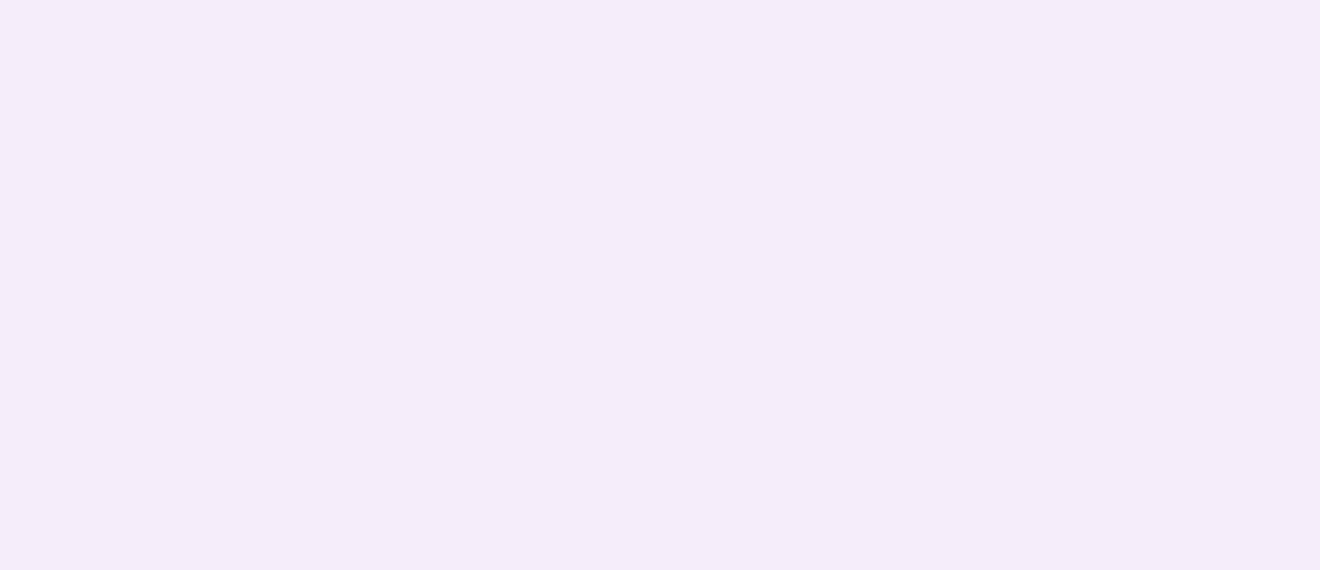
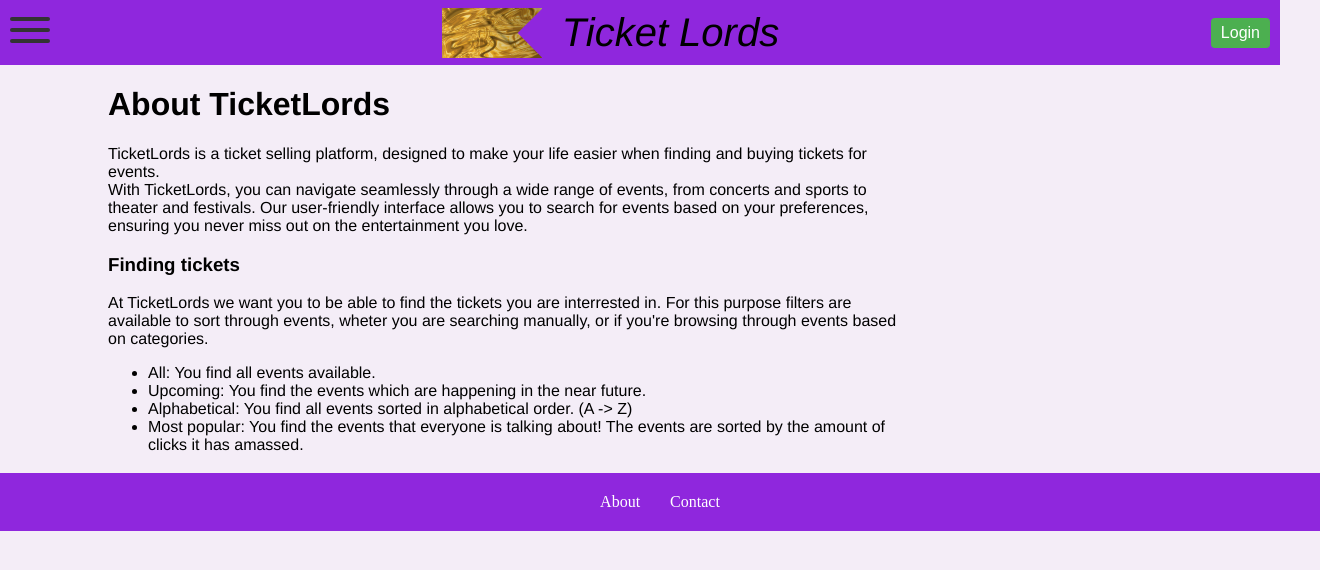
Before and after one commit to IDATA2301/idata2301-ticketlords-group4, a React (Vite) app: page /about-us in a window 1280 px wide. Before the commit this address had no page. Shown: the top 570 px of the page, 1320 px wide, since content can reach past the window. Built offline with nearby package versions, Linux system fonts and the light colour scheme.

Commit message:
Added about-us page. Need more work.

```diff
--- a/src/App.tsx
+++ b/src/App.tsx
@@ -8,6 +8,7 @@ import RegisterUserPage from "./pages/RegisterUserPage";
 import SearchPage from "./pages/SearchPage";
 import CategoryEventPage from "./pages/CategoryEventPage";
 import ContactPage from "./pages/ContactPage";
+import AboutPage from "./pages/AboutPage";
 
 
 function App() {
@@ -26,6 +27,7 @@ function App() {
           <Route path="login" element={<LoginPage />} />
           <Route path="user" element={<UserPage />} />
           <Route path="contact" element={<ContactPage />} />
+          <Route path="about-us" element={<AboutPage />} />
         </Route>
       </Routes>
     </BrowserRouter>
--- a/src/components/Layout.tsx
+++ b/src/components/Layout.tsx
@@ -86,7 +86,7 @@ export default function Layout() {
 
       {/* Footer */}
       <footer className="footer">
-        <Link to="/about">About</Link>
+        <Link to="/about-us">About</Link>
         <Link to="/contact">Contact</Link>
       </footer>
     </div>
--- /dev/null
+++ b/src/css/AboutPage.css
@@ -0,0 +1,16 @@
+.about-page * {
+  word-wrap: break-word;
+  font-family: "Franklin Gothic Medium", Arial, sans-serif;
+}
+
+.about-page {
+  display: flex;
+  justify-content: flex-start;
+  align-items: center;
+  margin-right: 200px;
+}
+
+.about-content {
+  max-width: 800px;
+  margin-left: 10%;
+}
--- /dev/null
+++ b/src/pages/AboutPage.tsx
@@ -0,0 +1,32 @@
+import "../css/AboutPage.css";
+
+export default function AboutPage() {
+
+  return (
+    <div className="about-page">
+      <div className="about-content">
+        <h1>About TicketLords</h1>
+        <p>TicketLords is a ticket selling platform, designed to make your life easier when finding and buying tickets for events.<br />
+          With TicketLords, you can navigate seamlessly through a wide range of events, from concerts and sports to theater and festivals.
+          Our user-friendly interface allows you to search for events based on your preferences, ensuring you never miss out on the entertainment you love.<br />
+        </p>
+
+        <h3>Finding tickets</h3>
+        <p>At TicketLords we want you to be able to find the tickets you are interrested in. For this purpose filters are available
+          to sort through events, wheter you are searching manually, or if you're browsing through events based on categories.<br />
+        </p>
+        <ul>
+          <li>All: You find all events available.</li>
+          <li>Upcoming: You find the events which are happening in the near future.</li>
+          <li>Alphabetical: You find all events sorted in alphabetical order. {"(A -> Z)"}</li>
+          <li>Most popular: You find the events that everyone is talking about! The events are sorted by the amount of clicks it has amassed.</li>
+        </ul>
+
+        <h3>
+
+        </h3>
+      </div>
+
+    </div>
+  )
+}
```
